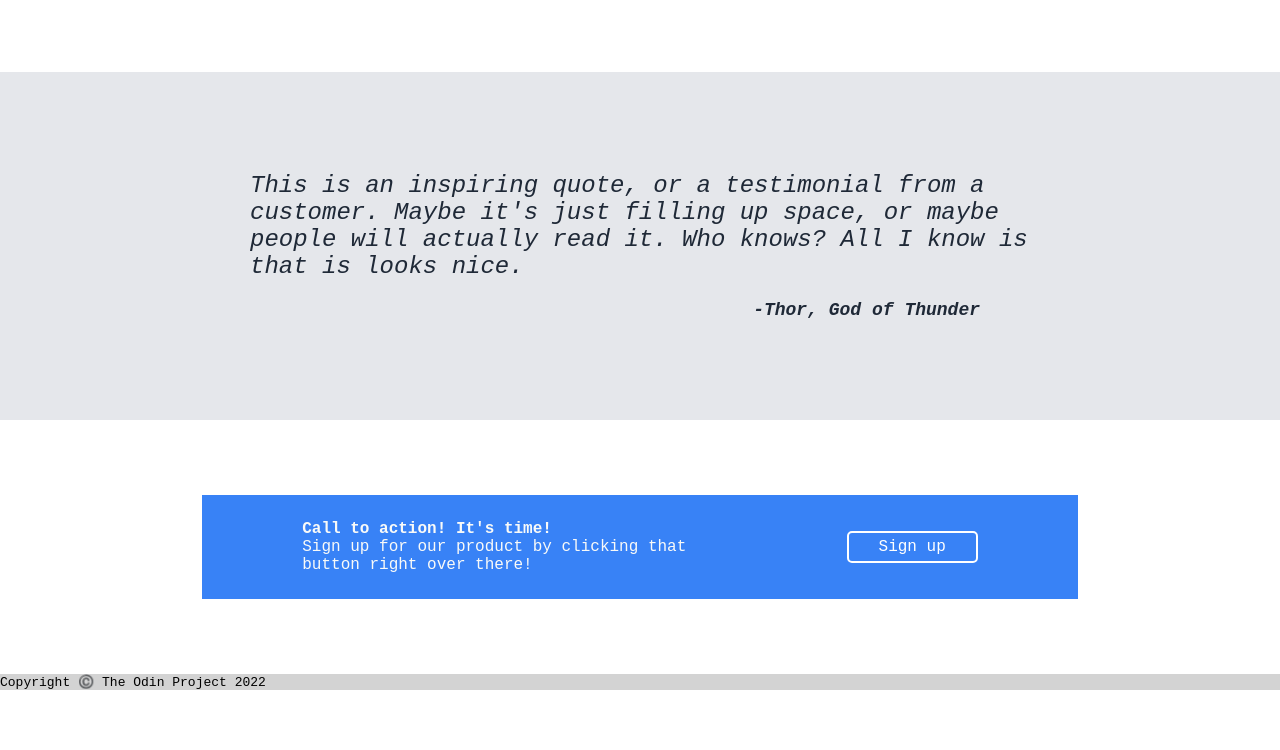
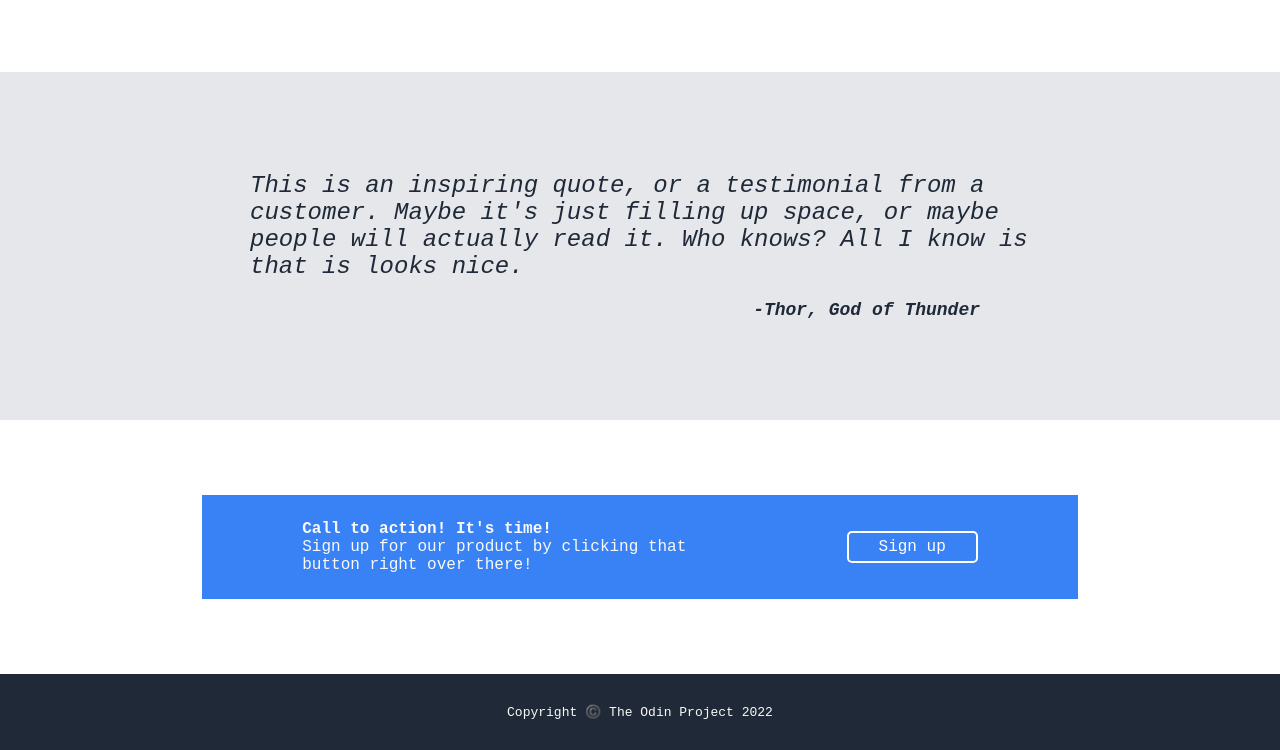
Before and after one commit to photonnn/odin-landing-page, a plain HTML site: page index.html in a window 1280 px wide. Shown: the part 729-1479 px from the top of the page. Before the commit the page ends 1419 px from the top, so only its background shows below. Drawn offline with Linux system fonts and the light colour scheme.

Commit message:
Style for footer

```diff
--- a/style.css
+++ b/style.css
@@ -235,6 +235,11 @@ header a {
 
 /* */
 footer {
-    background: lightgray;
+    background: #1F2937;
+    color: #F9FAF8;
     flex: auto;
+    display: flex;
+    justify-content: center;
+    align-items: center;
+    padding: 30px;
 }
```
